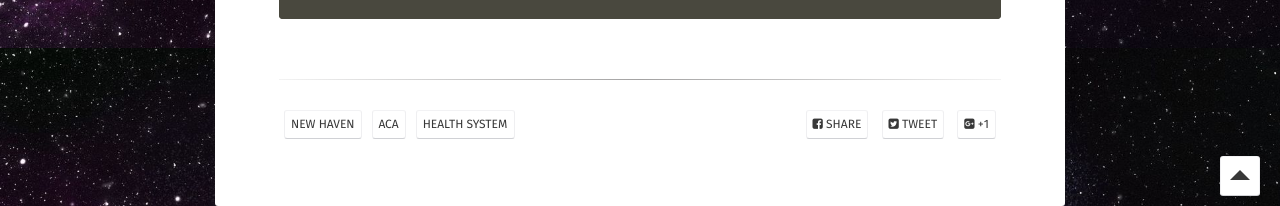
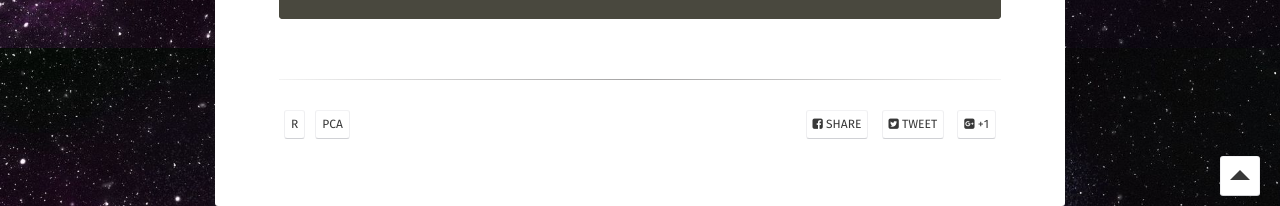
Before and after one commit to shumchi/shumchi.github.io, a Jekyll site: the page built from _posts/2019-10-21-Step-by-Step-to-do-Pricipal-Component-Analysis.md, in a window 1280 px wide and 900 px high, scrolled down 5558 px. Shown: the part 694-900 px from the top of the window. Built offline with Jekyll 4.4.1, drawn with Linux system fonts in a browser that asks for light colours; some web fonts are replaced.

Commit message:
Update tags

```diff
--- a/_posts/2019-10-21-Step-by-Step-to-do-Pricipal-Component-Analysis.md
+++ b/_posts/2019-10-21-Step-by-Step-to-do-Pricipal-Component-Analysis.md
@@ -4,7 +4,7 @@ title:  "Step-by-Step-to-do-Pricipal-Component-Analysis"
 date:   2019-10-21 16:10:00
 excerpt: "主成分分析（Principal component analysis）是由Pearson在1901年提出的，后来被Hotelling在1933进行了发展。"
 author: Chi Shen
-tags: [New Haven, ACA, Health system]
+tags: [R, PCA]
 feature: https://upload.wikimedia.org/wikipedia/commons/d/db/English_Bulldog_about_to_sleep.jpg
 comments: true
 
```
